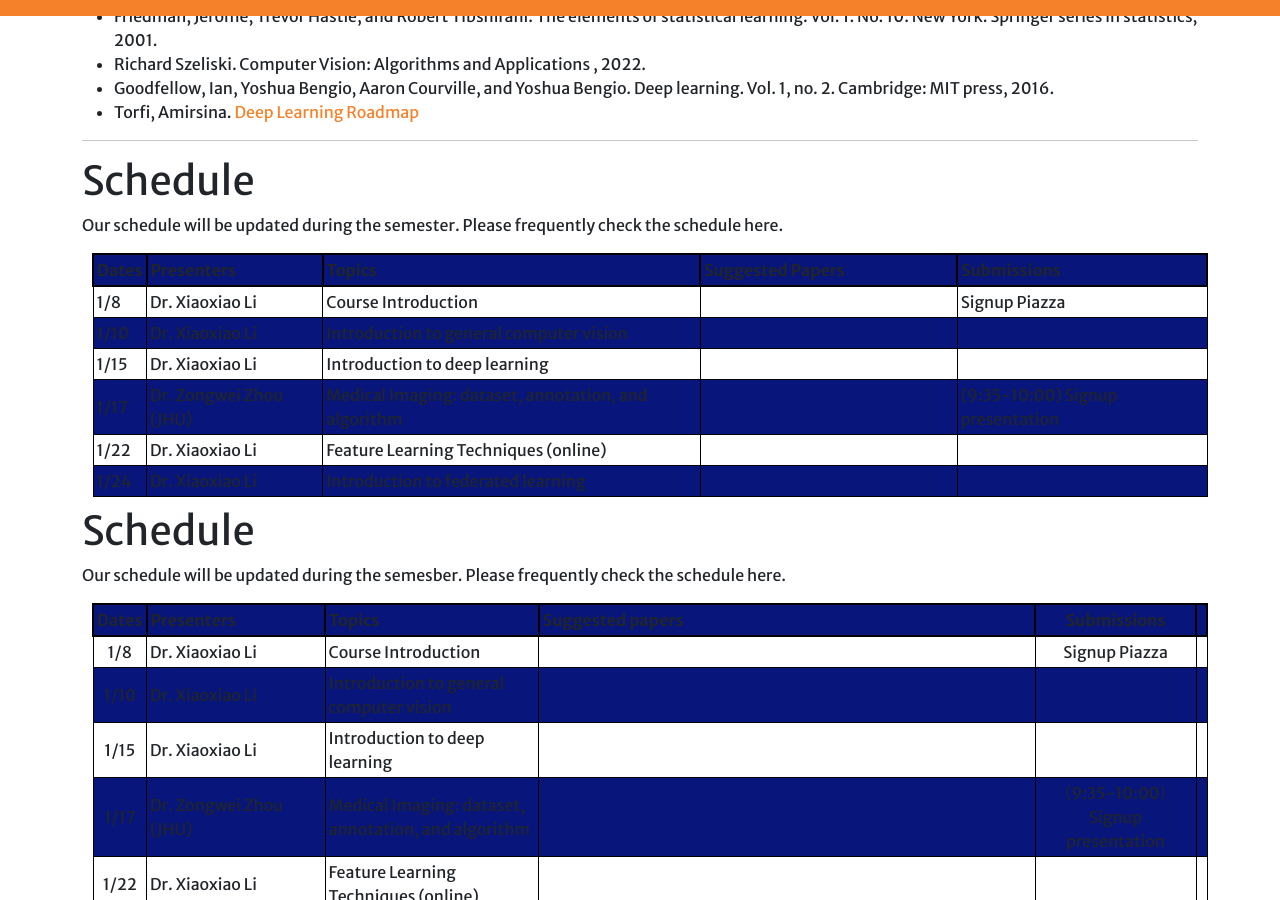
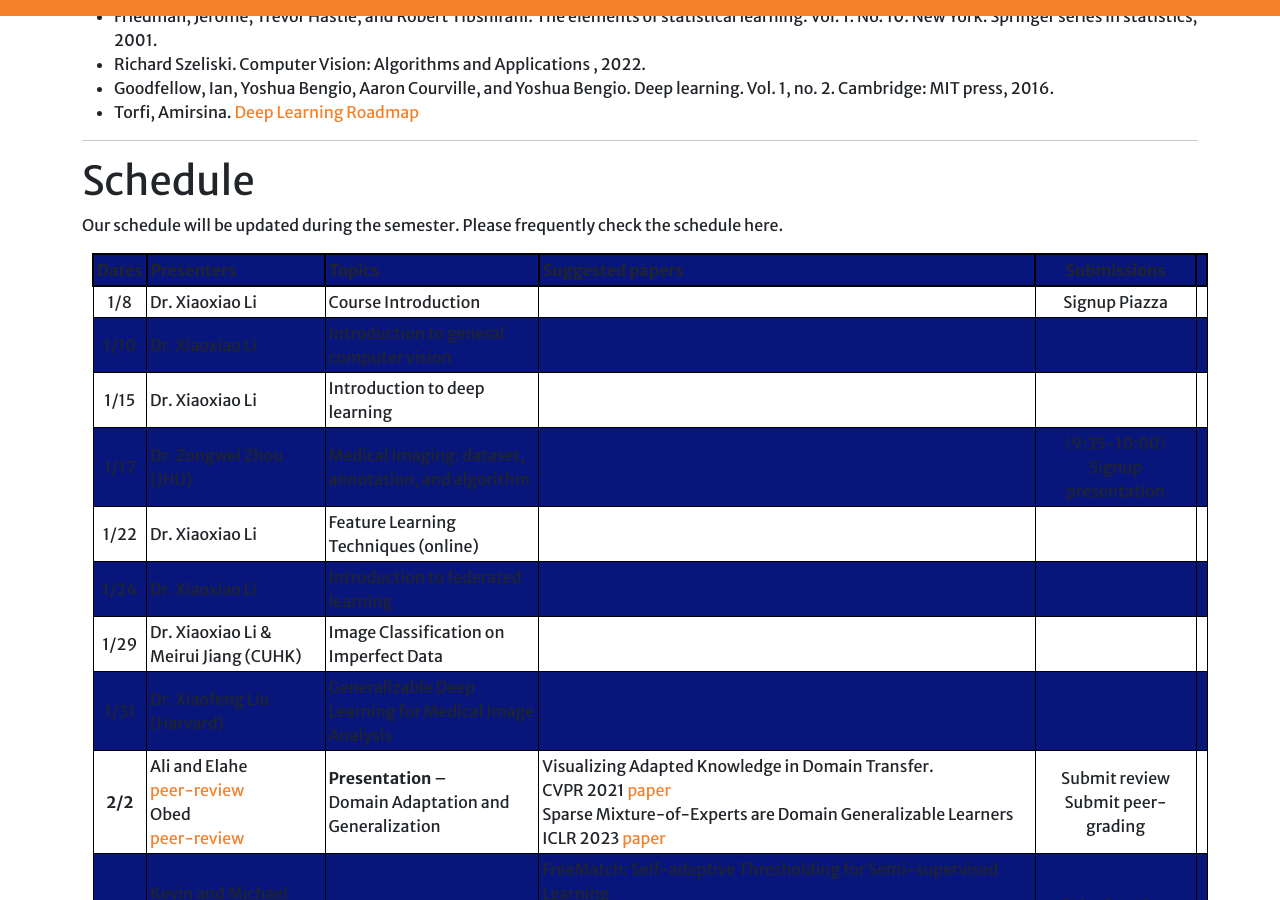
Before and after one commit to ubc-tea/EECE-570-2024w2, a Jekyll site: the page built from index.md, in a window 1280 px wide and 900 px high, scrolled down 2009 px. Built offline with Jekyll 4.4.1, drawn with Linux system fonts in a browser that asks for light colours; a script that is not in the unit is left out; our own code applies the rules of GitHub Pages for plain Markdown files.

Commit message:
Update index.md

```diff
--- a/index.md
+++ b/index.md
@@ -119,70 +119,6 @@ th {
 Our schedule will be updated during the semester. Please frequently check the schedule here.
 </p>
 
-<table>
-  <thead>
-    <tr>
-      <th>Dates</th>
-      <th>Presenters</th>
-      <th>Topics</th>
-      <th>Suggested Papers</th>
-      <th>Submissions</th>
-    </tr>
-  </thead>
-  <tbody>
-    <tr>
-      <td>1/8</td>
-      <td>Dr. Xiaoxiao Li</td>
-      <td>Course Introduction</td>
-      <td></td>
-      <td>Signup Piazza</td>
-    </tr>
-    <tr>
-      <td>1/10</td>
-      <td>Dr. Xiaoxiao Li</td>
-      <td>Introduction to general computer vision</td>
-      <td><img width="250" /></td>
-      <td><img width="100" /></td>
-    </tr>
-    <tr>
-      <td>1/15</td>
-      <td>Dr. Xiaoxiao Li</td>
-      <td>Introduction to deep learning</td>
-      <td></td>
-      <td></td>
-    </tr>
-    <tr>
-      <td>1/17</td>
-      <td>Dr. Zongwei Zhou (JHU)</td>
-      <td>Medical Imaging: dataset, annotation, and algorithm</td>
-      <td></td>
-      <td>(9:35-10:00) Signup presentation</td>
-    </tr>
-    <tr>
-      <td>1/22</td>
-      <td>Dr. Xiaoxiao Li</td>
-      <td>Feature Learning Techniques (online)</td>
-      <td></td>
-      <td></td>
-    </tr>
-    <tr>
-      <td>1/24</td>
-      <td>Dr. Xiaoxiao Li</td>
-      <td>Introduction to federated learning</td>
-      <td></td>
-      <td></td>
-    </tr>
-    <!-- Add more rows for additional entries -->
-  </tbody>
-</table>
-
-
-
-
-
-# <a name="schedule">Schedule</a>
-
-Our schedule will be updated during the semesber. Please frequently check the schedule here.
 
 | Dates | Presenters        | Topics                                                               | Suggested papers | Submissions                       |
 |:-------:|-------------------||---------------------------------||-------------------------------------||:-----------------------------------:|
```
